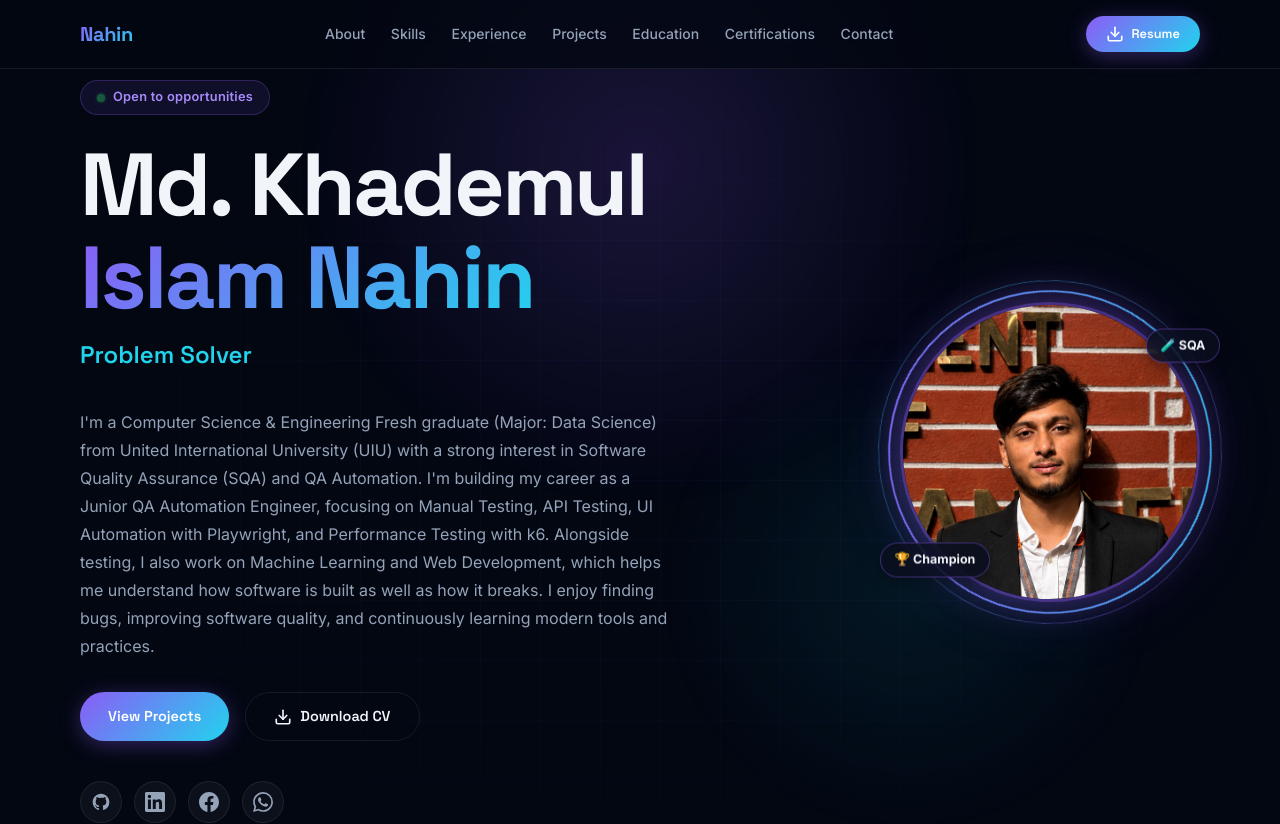
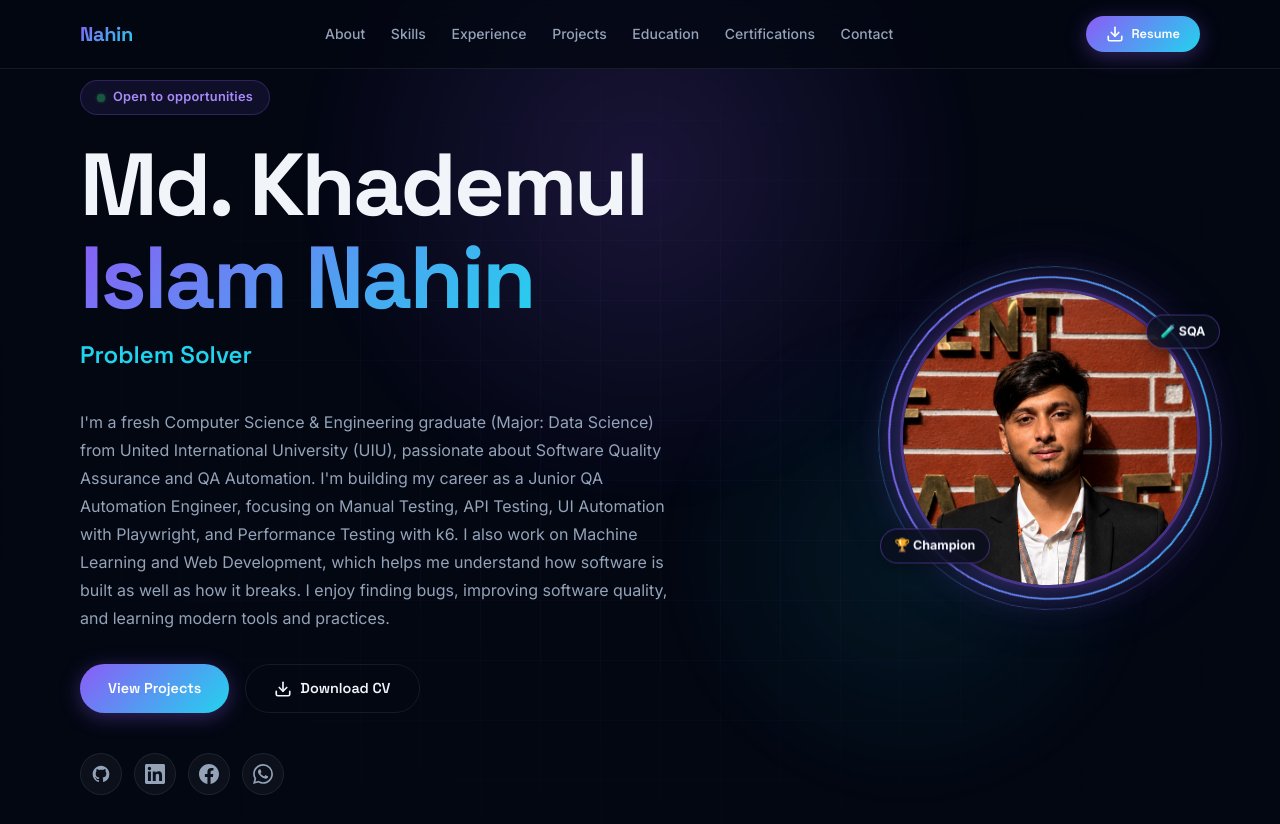
Before and after one commit to Nahin197/nahin-portfolio, a Next.js app: page / in a window 1280 px wide. Shown: the top 824 px of the page. Built offline with nearby package versions, Linux system fonts and the light colour scheme.

Commit message:
update hero bio text

```diff
--- a/app/page.js
+++ b/app/page.js
@@ -368,8 +368,8 @@ function Hero() {
             </p>
 
             <p className="hero-desc" id="hero-desc">
-              I&apos;m a Computer Science &amp; Engineering Fresh graduate (Major: Data Science) from United International University (UIU) with a strong interest in Software Quality Assurance (SQA) and QA Automation.
-              {' '}I&apos;m building my career as a Junior QA Automation Engineer, focusing on Manual Testing, API Testing, UI Automation with Playwright, and Performance Testing with k6. Alongside testing, I also work on Machine Learning and Web Development, which helps me understand how software is built as well as how it breaks. I enjoy finding bugs, improving software quality, and continuously learning modern tools and practices.
+              I&apos;m a fresh Computer Science &amp; Engineering graduate (Major: Data Science) from United International University (UIU), passionate about Software Quality Assurance and QA Automation.
+              {' '}I&apos;m building my career as a Junior QA Automation Engineer, focusing on Manual Testing, API Testing, UI Automation with Playwright, and Performance Testing with k6. I also work on Machine Learning and Web Development, which helps me understand how software is built as well as how it breaks. I enjoy finding bugs, improving software quality, and learning modern tools and practices.
             </p>
 
             <div className="hero-actions">
```
